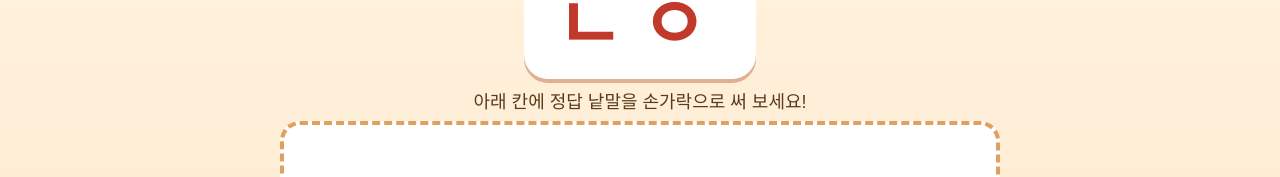
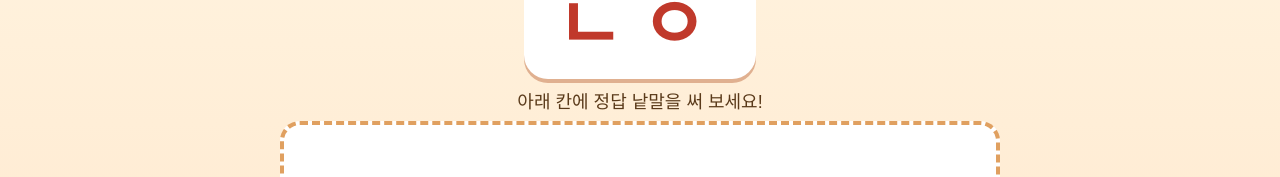
Before and after one commit to KimxD1/chosung-test, a plain HTML site: page index.html in a window 1280 px wide. Shown: the part 118-295 px from the top of the page. Drawn offline with Linux system fonts and the light colour scheme.

Commit message:
Remove unnecessary text from hint message

```diff
--- a/index.html
+++ b/index.html
@@ -50,7 +50,7 @@
   <button id="fsBtn">전체화면</button>
   <h1>🍁 가을 초성 맞추기</h1>
   <div class="chosung" id="chosung"></div>
-  <div class="hint">아래 칸에 정답 낱말을 손가락으로 써 보세요!</div>
+  <div class="hint">아래 칸에 정답 낱말을 써 보세요!</div>
   <canvas id="pad"></canvas>
   <div class="btns">
     <button id="clearBtn">🧽 지우기</button>
```
